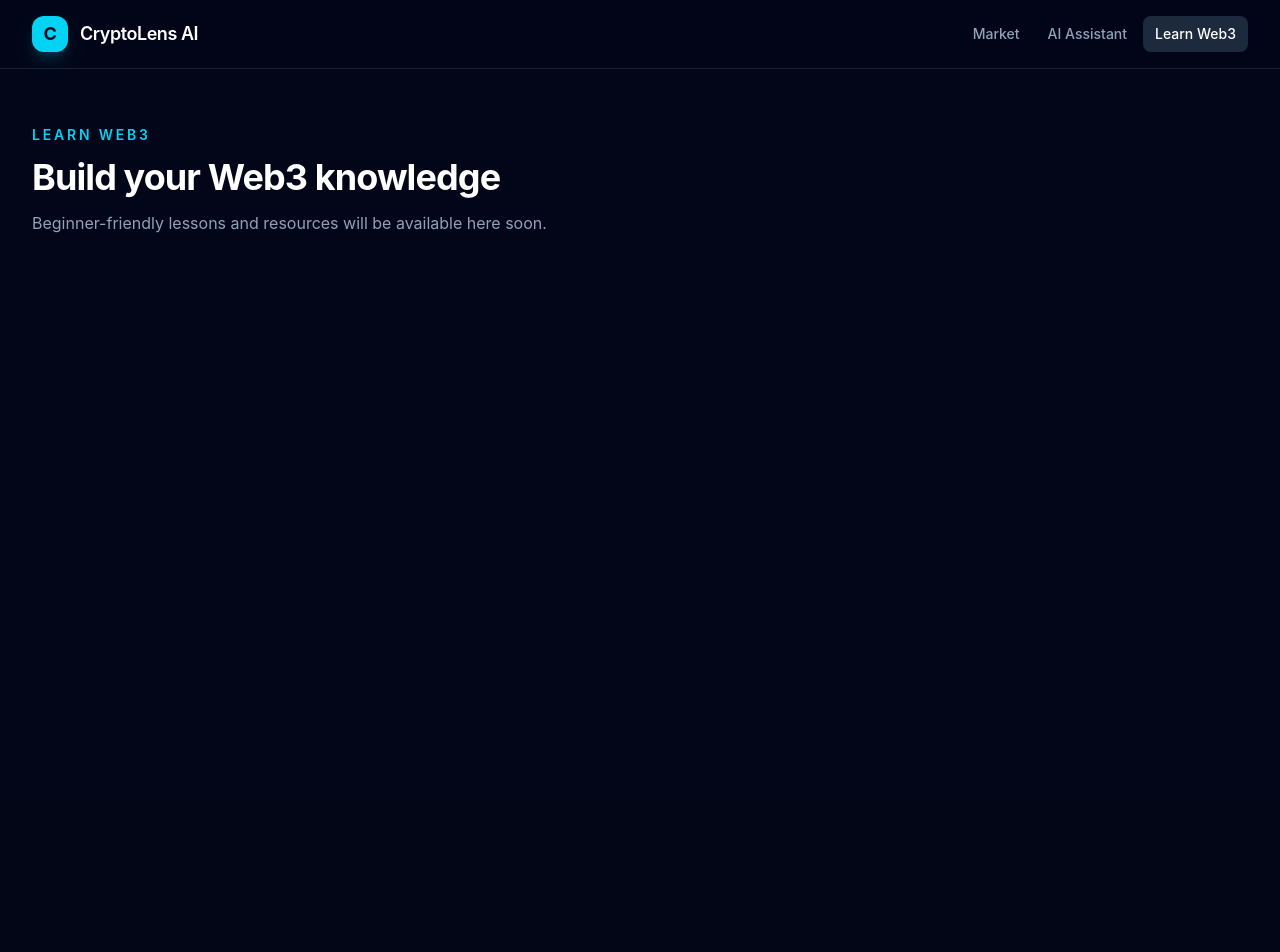
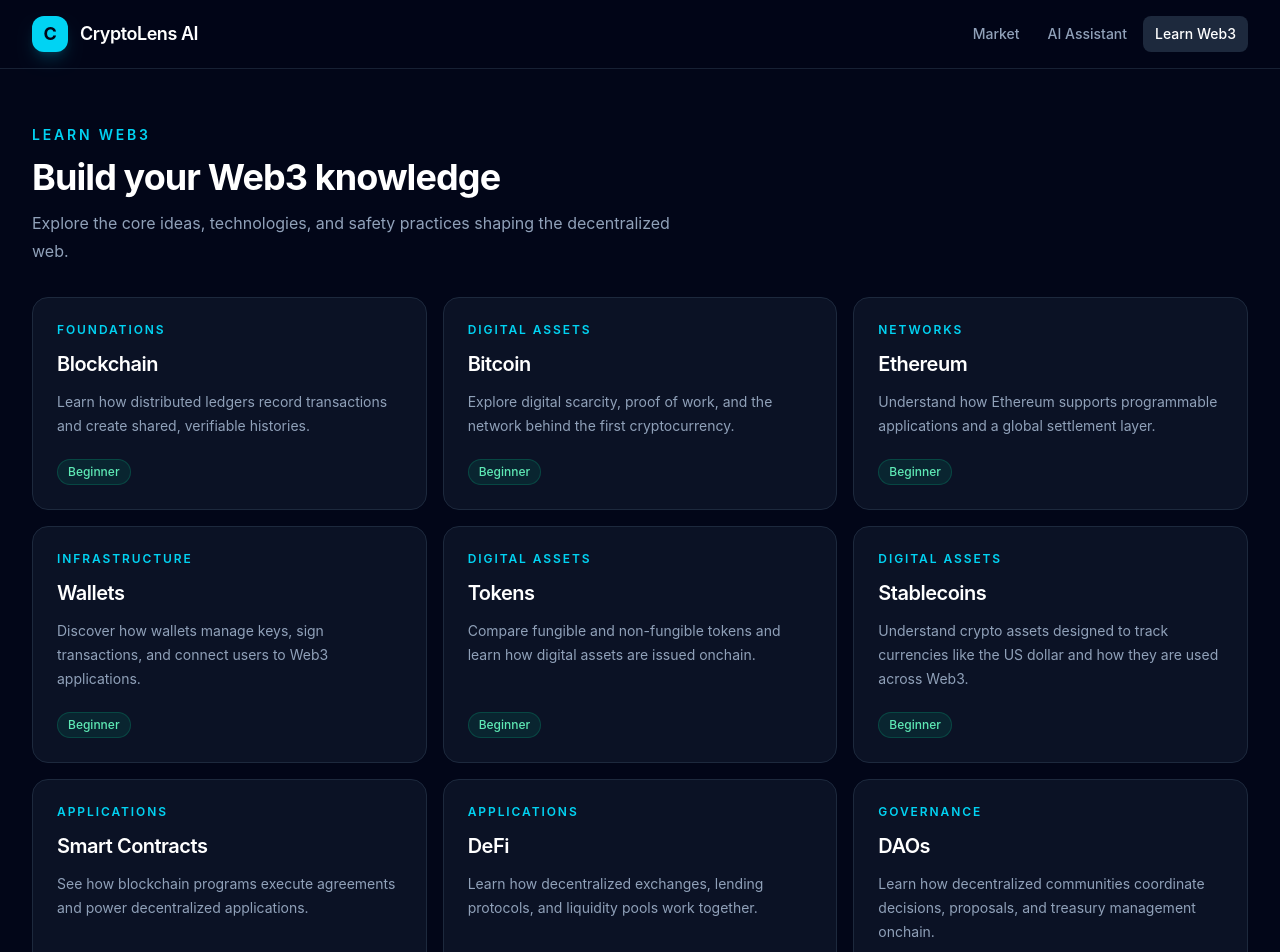
Before and after one commit to AgustinPedrote/cryptolens-ai, a React (Vite) app: page /learn in a window 1280 px wide. Shown: the top 952 px of the page. Before the commit the page ends 800 px from the top, so only its background shows below. Built offline with nearby package versions, Linux system fonts and the light colour scheme; no server answers.

Commit message:
feat: add Learn Web3 topics section

```diff
--- /dev/null
+++ b/src/components/learn/LearnTopicCard/LearnTopicCard.tsx
@@ -0,0 +1,40 @@
+import type { LearnTopic, LearnTopicLevel } from '@/types/learn'
+import clsx from 'clsx'
+
+type LearnTopicCardProps = {
+  topic: LearnTopic
+}
+
+const levelStyles: Record<LearnTopicLevel, string> = {
+  Beginner: 'border-emerald-400/20 bg-emerald-400/10 text-emerald-300',
+  Intermediate: 'border-amber-400/20 bg-amber-400/10 text-amber-300',
+}
+
+export function LearnTopicCard({ topic }: LearnTopicCardProps) {
+  return (
+    <article
+      className="flex h-full flex-col rounded-2xl border border-slate-800 bg-slate-900/70 transition-colors hover:border-slate-700"
+      style={{ padding: '1.5rem' }}
+    >
+      <p className="text-xs font-semibold uppercase tracking-[0.16em] text-cyan-400">
+        {topic.category}
+      </p>
+      <h2 className="mt-3 text-xl font-semibold tracking-tight text-white">
+        {topic.title}
+      </h2>
+      <p className="mt-3 flex-1 text-sm leading-6 text-slate-400">
+        {topic.description}
+      </p>
+      <div className="mt-5">
+        <span
+          className={clsx(
+            'inline-flex rounded-full border px-2.5 py-1 text-xs font-medium',
+            levelStyles[topic.level],
+          )}
+        >
+          {topic.level}
+        </span>
+      </div>
+    </article>
+  )
+}
--- /dev/null
+++ b/src/components/learn/LearnTopicCard/index.ts
@@ -0,0 +1 @@
+export { LearnTopicCard } from './LearnTopicCard'
--- /dev/null
+++ b/src/constants/web3Topics.ts
@@ -0,0 +1,100 @@
+import type { LearnTopic } from '@/types/learn'
+
+export const web3Topics = [
+  {
+    id: 'blockchain',
+    title: 'Blockchain',
+    description:
+      'Learn how distributed ledgers record transactions and create shared, verifiable histories.',
+    category: 'Foundations',
+    level: 'Beginner',
+  },
+  {
+    id: 'bitcoin',
+    title: 'Bitcoin',
+    description:
+      'Explore digital scarcity, proof of work, and the network behind the first cryptocurrency.',
+    category: 'Digital Assets',
+    level: 'Beginner',
+  },
+  {
+    id: 'ethereum',
+    title: 'Ethereum',
+    description:
+      'Understand how Ethereum supports programmable applications and a global settlement layer.',
+    category: 'Networks',
+    level: 'Beginner',
+  },
+  {
+    id: 'wallets',
+    title: 'Wallets',
+    description:
+      'Discover how wallets manage keys, sign transactions, and connect users to Web3 applications.',
+    category: 'Infrastructure',
+    level: 'Beginner',
+  },
+  {
+    id: 'tokens',
+    title: 'Tokens',
+    description:
+      'Compare fungible and non-fungible tokens and learn how digital assets are issued onchain.',
+    category: 'Digital Assets',
+    level: 'Beginner',
+  },
+  {
+    id: 'stablecoins',
+    title: 'Stablecoins',
+    description:
+      'Understand crypto assets designed to track currencies like the US dollar and how they are used across Web3.',
+    category: 'Digital Assets',
+    level: 'Beginner',
+  },
+  {
+    id: 'smart-contracts',
+    title: 'Smart Contracts',
+    description:
+      'See how blockchain programs execute agreements and power decentralized applications.',
+    category: 'Applications',
+    level: 'Intermediate',
+  },
+  {
+    id: 'defi',
+    title: 'DeFi',
+    description:
+      'Learn how decentralized exchanges, lending protocols, and liquidity pools work together.',
+    category: 'Applications',
+    level: 'Intermediate',
+  },
+  {
+    id: 'daos',
+    title: 'DAOs',
+    description:
+      'Learn how decentralized communities coordinate decisions, proposals, and treasury management onchain.',
+    category: 'Governance',
+    level: 'Intermediate',
+  },
+  {
+    id: 'nfts',
+    title: 'NFTs',
+    description:
+      'Understand unique onchain assets, digital ownership, provenance, and common use cases.',
+    category: 'Digital Assets',
+    level: 'Beginner',
+  },
+  {
+    id: 'rwa',
+    title: 'Real-World Assets',
+    description:
+      'Explore how physical and traditional financial assets can be represented on blockchain networks.',
+    category: 'Digital Assets',
+    level: 'Intermediate',
+  },
+  {
+    id: 'web3-security',
+    title: 'Web3 Security',
+    description:
+      'Build safer habits around seed phrases, approvals, phishing, smart contracts, and wallet access.',
+    category: 'Security',
+    level: 'Beginner',
+  },
+] as const satisfies readonly LearnTopic[]
--- a/src/pages/LearnPage.tsx
+++ b/src/pages/LearnWeb3Page.tsx
@@ -1,6 +1,8 @@
+import { LearnTopicCard } from '@/components/learn/LearnTopicCard'
 import { MainLayout } from '@/components/layout/MainLayout'
+import { web3Topics } from '@/constants/web3Topics'
 
-export function LearnPage() {
+export function LearnWeb3Page() {
   return (
     <MainLayout>
       <section aria-labelledby="learn-title">
@@ -14,8 +16,18 @@ export function LearnPage() {
           Build your Web3 knowledge
         </h1>
         <p className="mt-3 max-w-2xl text-base leading-7 text-slate-400">
-          Beginner-friendly lessons and resources will be available here soon.
+          Explore the core ideas, technologies, and safety practices shaping the
+          decentralized web.
         </p>
+      </section>
+
+      <section
+        aria-label="Web3 learning topics"
+        className="mt-8 grid gap-4 md:grid-cols-2 xl:grid-cols-3"
+      >
+        {web3Topics.map((topic) => (
+          <LearnTopicCard key={topic.id} topic={topic} />
+        ))}
       </section>
     </MainLayout>
   )
--- a/src/router/AppRouter.tsx
+++ b/src/router/AppRouter.tsx
@@ -1,7 +1,7 @@
 import { AiAssistantPage } from '@/pages/AiAssistantPage'
 import { CryptoDetailPage } from '@/pages/CryptoDetailPage'
 import { DashboardPage } from '@/pages/DashboardPage'
-import { LearnPage } from '@/pages/LearnPage'
+import { LearnWeb3Page } from '@/pages/LearnWeb3Page'
 import { NotFoundPage } from '@/pages/NotFoundPage'
 import { BrowserRouter, Route, Routes } from 'react-router-dom'
 
@@ -12,7 +12,7 @@ export function AppRouter() {
         <Route path="/" element={<DashboardPage />} />
         <Route path="/crypto/:id" element={<CryptoDetailPage />} />
         <Route path="/ai" element={<AiAssistantPage />} />
-        <Route path="/learn" element={<LearnPage />} />
+        <Route path="/learn" element={<LearnWeb3Page />} />
         <Route path="*" element={<NotFoundPage />} />
       </Routes>
     </BrowserRouter>
--- /dev/null
+++ b/src/types/learn.ts
@@ -0,0 +1,18 @@
+export type LearnTopicCategory =
+  | 'Foundations'
+  | 'Networks'
+  | 'Infrastructure'
+  | 'Applications'
+  | 'Digital Assets'
+  | 'Governance'
+  | 'Security'
+
+export type LearnTopicLevel = 'Beginner' | 'Intermediate'
+
+export type LearnTopic = {
+  id: string
+  title: string
+  description: string
+  category: LearnTopicCategory
+  level: LearnTopicLevel
+}
```
